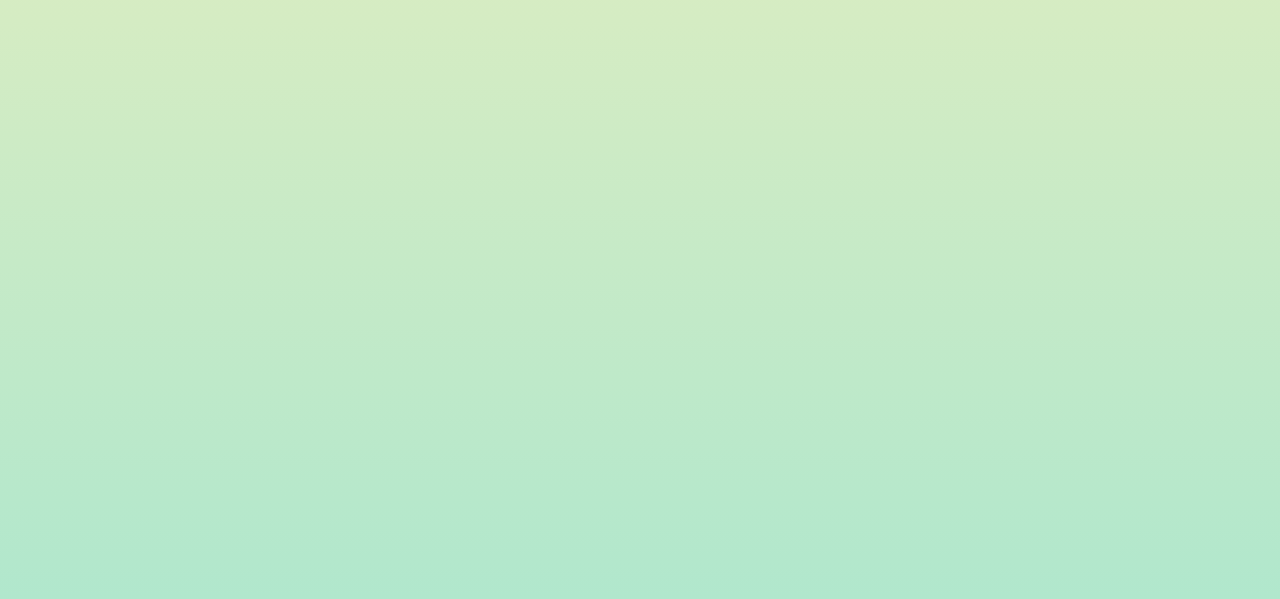
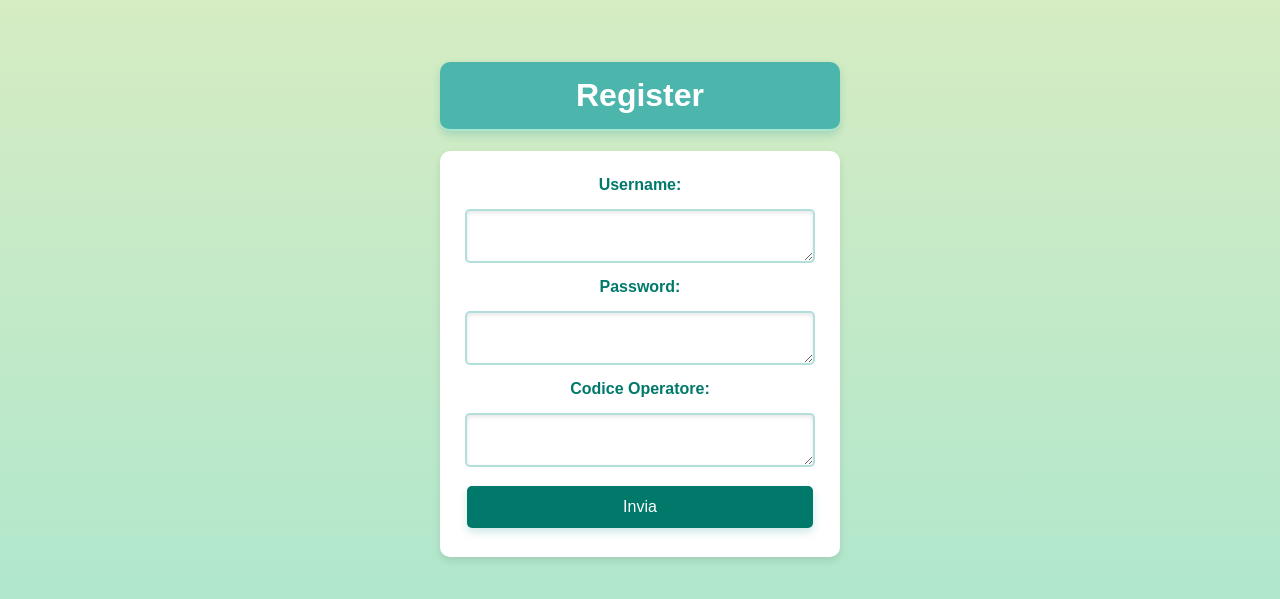
Before and after one commit to MariaLeonardo-Unitn/Webapp-comune-di-Trento, a React (Create React App) app in the folder app-react/: page /register in a window 1280 px wide. Before the commit this address had no page. Shown: the part 101-700 px from the top of the page. Built offline with nearby package versions, Linux system fonts and the light colour scheme.

Commit message:
pagina registrazioni

```diff
--- a/app-react/src/App.js
+++ b/app-react/src/App.js
@@ -6,6 +6,7 @@ import Homepage from './Homepage'; // Import Homepage
 import Login from './Login'; // Import Login component
 import Mappa from './Mappa'; // Import Mappa component
 import Segnalazioni from './Segnalazioni'; // Import Mappa component
+import Register from './Register';
 
 function App() {
   return (
@@ -16,6 +17,7 @@ function App() {
         <Route path="/mappa" element={<Mappa />} />
         <Route path="/segnalazioni" element={<Segnalazioni />} />
         <Route path="/prenotazioni" element={<PrenotazioniPage />} />
+        <Route path="/register" element={<Register />} />
         <Route path="/login" element={<Login />} /> {/* Add route for Login */}
       </Routes>
     </Router>
--- /dev/null
+++ b/app-react/src/Register.js
@@ -0,0 +1,51 @@
+import React, { useState } from 'react';
+import './styles/Login.css'; // Import the CSS file
+
+function Register() {
+  const [username, setUsername] = useState('');
+  const [password, setPassword] = useState('');
+  const [codice, setCodice] = useState('');
+
+  // Handle form submission
+  const handleSubmit = (event) => {
+    event.preventDefault();
+    alert(`Username: ${username}, Password: ${password}, Codice: ${codice}`);
+  };
+
+  return (
+    <div>
+      <h1 className="fade-in">Register</h1>
+      <form id="reservation-form" className="slide-in" onSubmit={handleSubmit}>
+        <label htmlFor="username">Username:</label>
+        <textarea
+          id="username"
+          name="username"
+          value={username}
+          onChange={(e) => setUsername(e.target.value)}
+          required
+        />
+
+        <label htmlFor="password">Password:</label>
+        <textarea
+          id="password"
+          name="password"
+          value={password}
+          onChange={(e) => setPassword(e.target.value)}
+          required
+        />
+
+        <label htmlFor="codice">Codice Operatore:</label>
+        <textarea
+          id="codice"
+          name="codice"
+          value={codice}
+          onChange={(e) => setCodice(e.target.value)}
+        />
+
+        <button type="submit">Invia</button>
+      </form>
+    </div>
+  );
+}
+
+export default Register;
```
